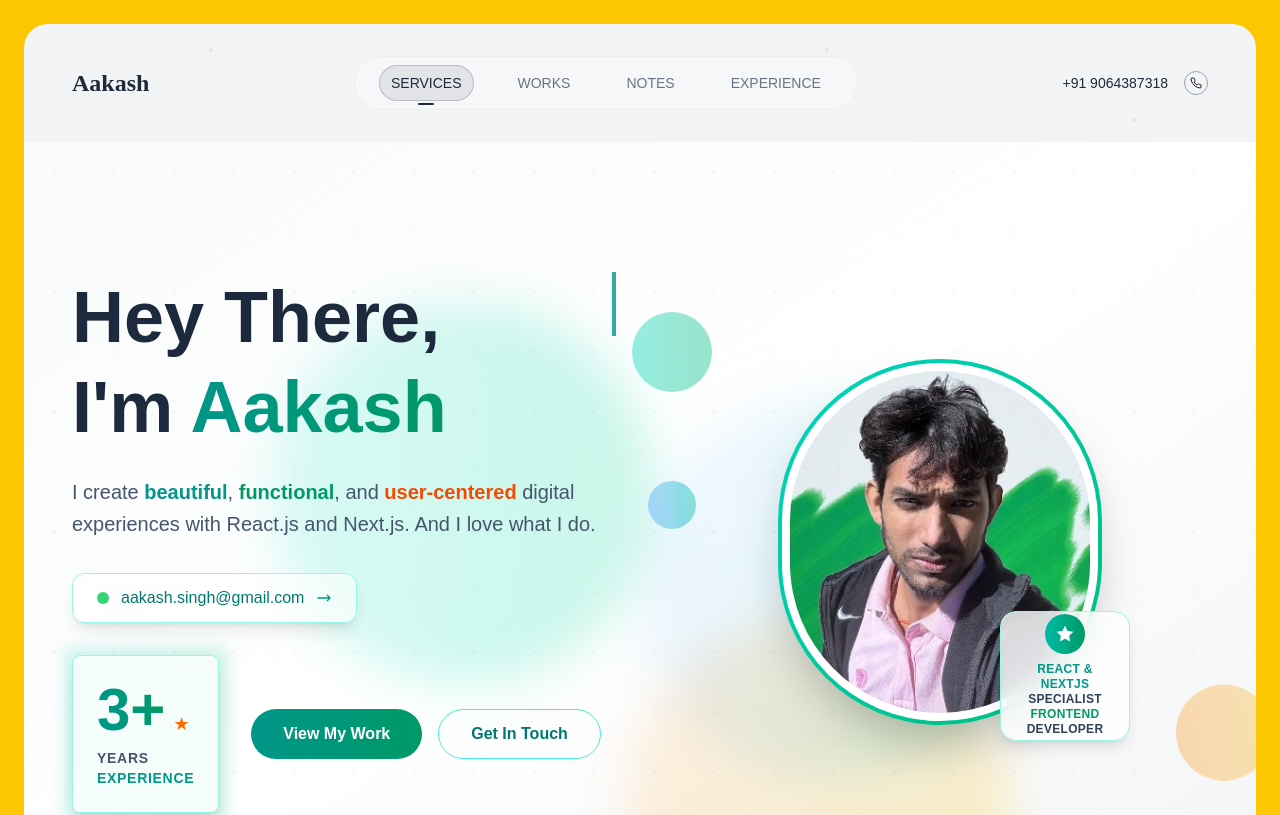
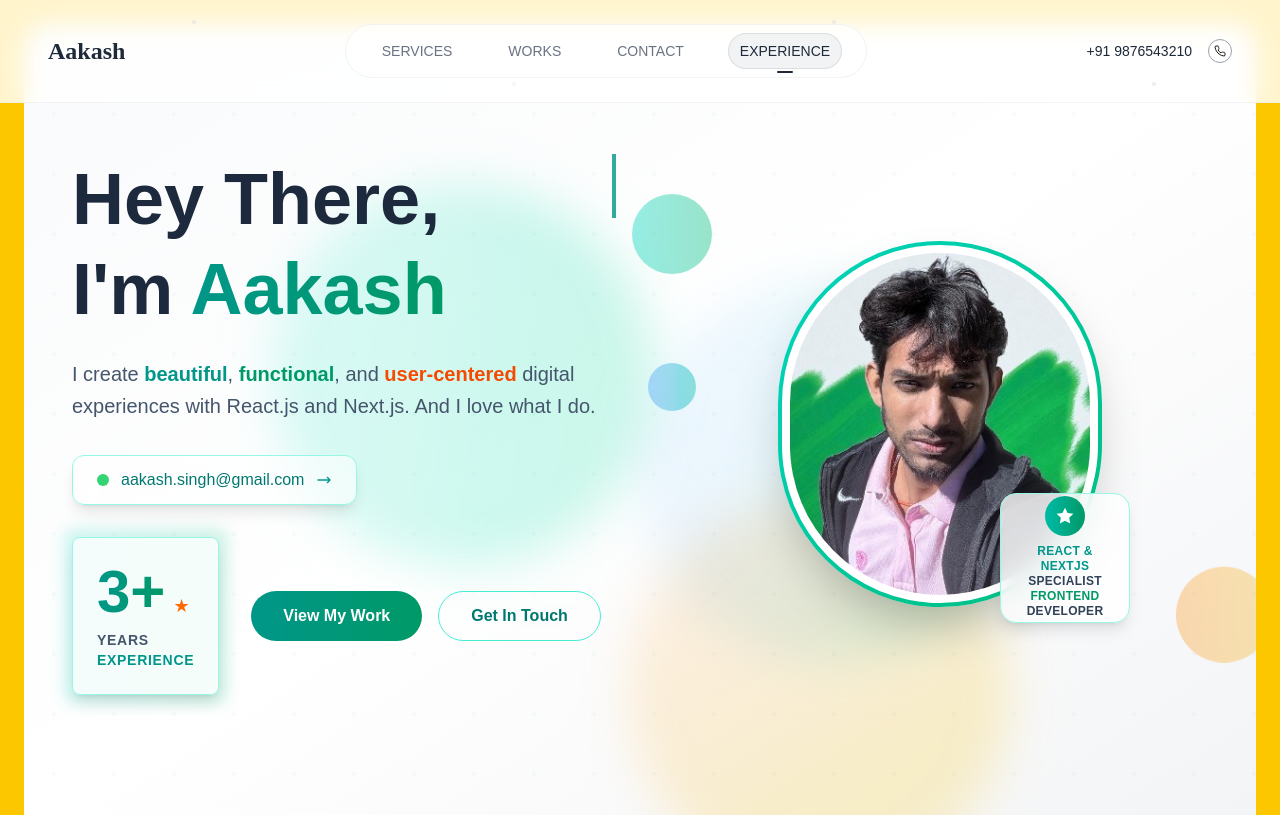
Before and after one commit to Ellchapo/portfolio, a Next.js app: page / in a window 1280 px wide. Shown: the top 815 px of the page. Built offline with nearby package versions, Linux system fonts and the light colour scheme.

Commit message:
portfolio

```diff
--- a/app/components/About.tsx
+++ b/app/components/About.tsx
@@ -63,7 +63,7 @@ export default function About() {
 
   return (
     <section
-      id="about-section"
+       id="services"
       className="relative px-8 lg:px-12 py-20 bg-gradient-to-br from-gray-50 via-white to-teal-50/30 rounded-t-3xl mt-16 overflow-hidden"
     >
       {/* Background decorative elements */}
--- a/app/components/Contact.tsx
+++ b/app/components/Contact.tsx
@@ -31,7 +31,7 @@ export default function Contact() {
   };
 
   return (
-    <section className="relative px-12 py-16 bg-gray-900 text-white rounded-t-3xl mt-16 overflow-hidden">
+    <section className="relative px-12 py-16 bg-gray-900 text-white rounded-t-3xl mt-16 overflow-hidden" id="contact">
       {/* Subtle animated background elements */}
       <div className="absolute inset-0 opacity-5">
         <div className="absolute top-10 left-10 w-64 h-64 bg-yellow-400 rounded-full filter blur-3xl animate-pulse"></div>
--- a/app/components/Footer.tsx
+++ b/app/components/Footer.tsx
@@ -9,7 +9,7 @@ export default function Footer() {
   ];
 
   return (
-    <footer className="relative bg-gray-900 text-white py-12 overflow-hidden">
+    <footer className="relative bg-gray-900 text-white py-12 overflow-hidden" >
       {/* Animated background elements */}
       <div className="absolute inset-0 opacity-10">
         <div className="absolute top-5 left-10 w-32 h-32 bg-yellow-400 rounded-full filter blur-2xl animate-pulse"></div>
--- a/app/components/Hero.tsx
+++ b/app/components/Hero.tsx
@@ -18,7 +18,7 @@ export default function Hero() {
   }, []);
 
   return (
-    <section className="relative min-h-screen overflow-hidden bg-gradient-to-br from-gray-50 via-white to-gray-100">
+    <section className="relative min-h-screen overflow-hidden bg-gradient-to-br from-gray-50 via-white to-gray-100" id='experience'>
       {/* Dynamic Background Elements */}
       <div className="absolute inset-0">
         {/* Animated gradient orbs */}
--- a/app/components/Navbar.tsx
+++ b/app/components/Navbar.tsx
@@ -1,19 +1,62 @@
 'use client';
 
-import { useState } from 'react';
+import { useState, useEffect } from 'react';
 
 export default function Navbar() {
   const [activeSection, setActiveSection] = useState('services');
 
   const navItems = [
-    { id: 'services', label: 'SERVICES', active: true },
-    { id: 'works', label: 'WORKS', active: false },
-    { id: 'notes', label: 'NOTES', active: false },
-    { id: 'experience', label: 'EXPERIENCE', active: false },
+    { id: 'services', label: 'SERVICES' },
+    { id: 'works', label: 'WORKS' },
+    { id: 'contact', label: 'CONTACT' },
+    { id: 'experience', label: 'EXPERIENCE' },
   ];
 
+  const scrollToSection = (sectionId: string) => {
+    const element = document.getElementById(sectionId);
+    if (element) {
+      // Get the navbar height to offset the scroll position
+      const navbarHeight = 80;
+      const elementPosition = element.offsetTop - navbarHeight;
+
+      window.scrollTo({
+        top: elementPosition,
+        behavior: 'smooth'
+      });
+
+      setActiveSection(sectionId);
+    }
+  };
+
+  // Track scroll position to update active section
+  useEffect(() => {
+    const handleScroll = () => {
+      const sections = navItems.map(item => item.id);
+      const scrollPosition = window.scrollY + 100; // Offset for better detection
+
+      for (const sectionId of sections) {
+        const element = document.getElementById(sectionId);
+        if (element) {
+          const offsetTop = element.offsetTop;
+          const offsetBottom = offsetTop + element.offsetHeight;
+
+          if (scrollPosition >= offsetTop && scrollPosition < offsetBottom) {
+            setActiveSection(sectionId);
+            break;
+          }
+        }
+      }
+    };
+
+    window.addEventListener('scroll', handleScroll);
+    handleScroll(); // Call once to set initial state
+
+    return () => window.removeEventListener('scroll', handleScroll);
+  }, []);
+
   return (
-    <nav className="relative flex justify-between items-center px-12 py-8 overflow-hidden">
+    <nav className="fixed top-0 left-0 right-0 z-50 bg-white/80 backdrop-blur-md border-b border-gray-200/50">
+      <div className="relative flex justify-between items-center px-12 py-6 overflow-hidden">
         {/* Subtle background effects */}
         <div className="absolute inset-0 bg-gradient-to-r from-transparent via-gray-50/30 to-transparent opacity-0 hover:opacity-100 transition-opacity duration-1000 pointer-events-none"></div>
 
@@ -35,7 +78,11 @@ export default function Navbar() {
 
         {/* Logo */}
         <div className="relative group">
-        <div className="text-2xl font-bold text-gray-800 transition-all duration-300 group-hover:scale-105 cursor-pointer" style={{ fontFamily: 'cursive' }}>
+          <div
+            className="text-2xl font-bold text-gray-800 transition-all duration-300 group-hover:scale-105 cursor-pointer"
+            style={{ fontFamily: 'cursive' }}
+            onClick={() => scrollToSection('services')}
+          >
             Aakash
           </div>
           <div className="absolute -bottom-1 left-0 w-0 h-0.5 bg-gradient-to-r from-gray-800 to-gray-600 group-hover:w-full transition-all duration-300"></div>
@@ -47,24 +94,24 @@ export default function Navbar() {
             <button
               key={item.id}
               className={`relative text-sm font-medium transition-all duration-300 px-3 py-2 rounded-full group ${
-              item.id === 'services'
+                item.id === activeSection
                   ? 'text-gray-800'
                   : 'text-gray-500 hover:text-gray-800'
               }`}
-            onClick={() => setActiveSection(item.id)}
+              onClick={() => scrollToSection(item.id)}
             >
               <span className="relative z-10">{item.label}</span>
 
               {/* Active indicator */}
-            {item.id === 'services' && (
-              <div className="absolute inset-0 bg-gray-800/10 rounded-full backdrop-blur-sm border border-gray-800/20"></div>
+              {item.id === activeSection && (
+                <div className="absolute inset-0 bg-gray-800/10 rounded-full backdrop-blur-sm border border-gray-800/20 animate-pulse"></div>
               )}
 
               {/* Hover effect */}
               <div className="absolute inset-0 bg-gray-100/50 rounded-full opacity-0 group-hover:opacity-100 transition-opacity duration-200"></div>
 
               {/* Bottom border for active state */}
-            {item.id === 'services' && (
+              {item.id === activeSection && (
                 <div className="absolute -bottom-1 left-1/2 transform -translate-x-1/2 w-4 h-0.5 bg-gray-800 rounded-full"></div>
               )}
             </button>
@@ -74,7 +121,7 @@ export default function Navbar() {
         {/* Contact Info */}
         <div className="relative flex items-center space-x-4 group">
           <span className="text-sm font-medium text-gray-800 transition-all duration-300 group-hover:text-gray-600">
-          +91 9064387318
+            +91 9876543210
           </span>
 
           <div className="relative w-6 h-6 border border-gray-400 rounded-full flex items-center justify-center transition-all duration-300 hover:border-gray-600 hover:shadow-md hover:scale-110 cursor-pointer group">
@@ -95,6 +142,7 @@ export default function Navbar() {
             <div className="absolute inset-0 rounded-full border-2 border-gray-400 opacity-0 group-hover:opacity-100 group-hover:scale-150 transition-all duration-300"></div>
           </div>
         </div>
+      </div>
     </nav>
   );
 }
--- a/app/components/Projects.tsx
+++ b/app/components/Projects.tsx
@@ -53,7 +53,7 @@ const projects = [
 
 export default function Projects() {
   return (
-    <section className="relative px-12 py-16 overflow-hidden">
+    <section className="relative px-12 py-16 overflow-hidden " id="works">
       {/* Subtle animated background elements */}
       <div className="absolute inset-0 opacity-5">
         <div className="absolute top-20 left-20 w-72 h-72 bg-yellow-200 rounded-full filter blur-3xl animate-pulse"></div>
```
Lines whose indentation alone changed are shown as unchanged.
